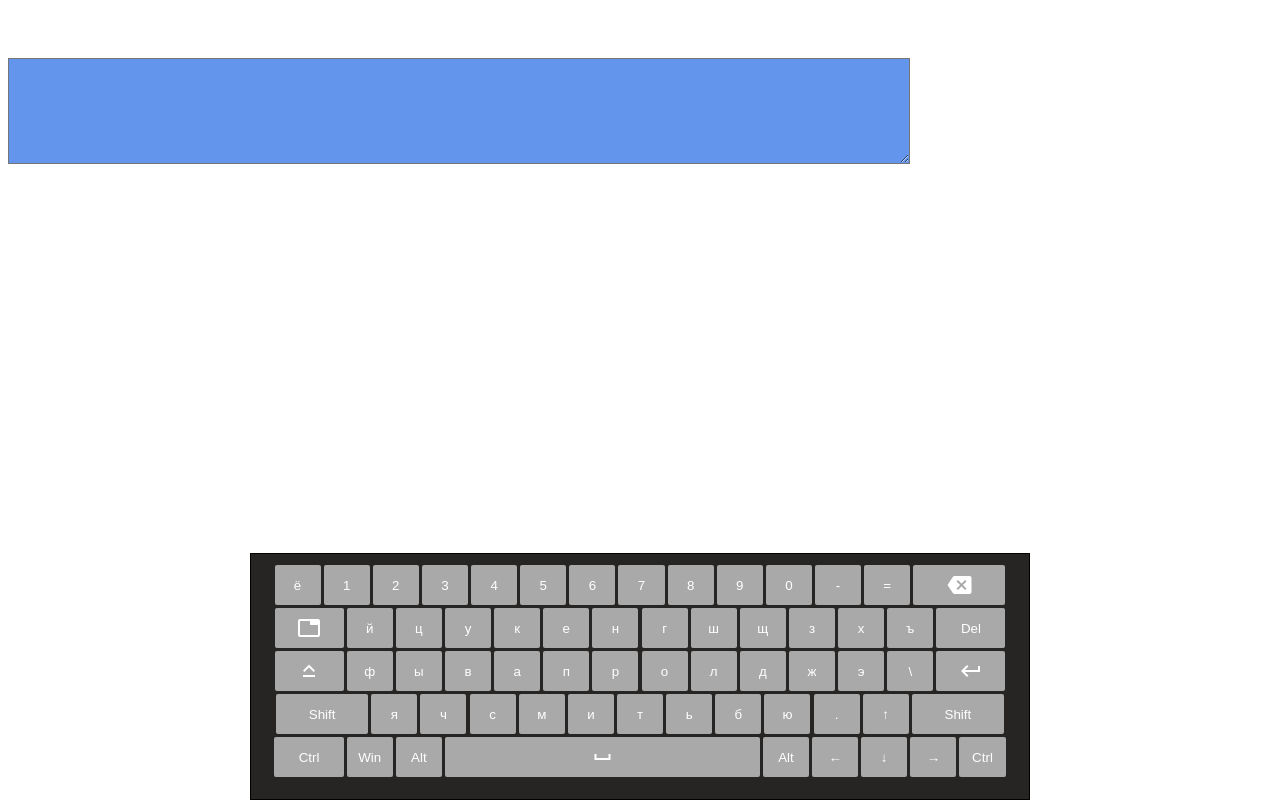
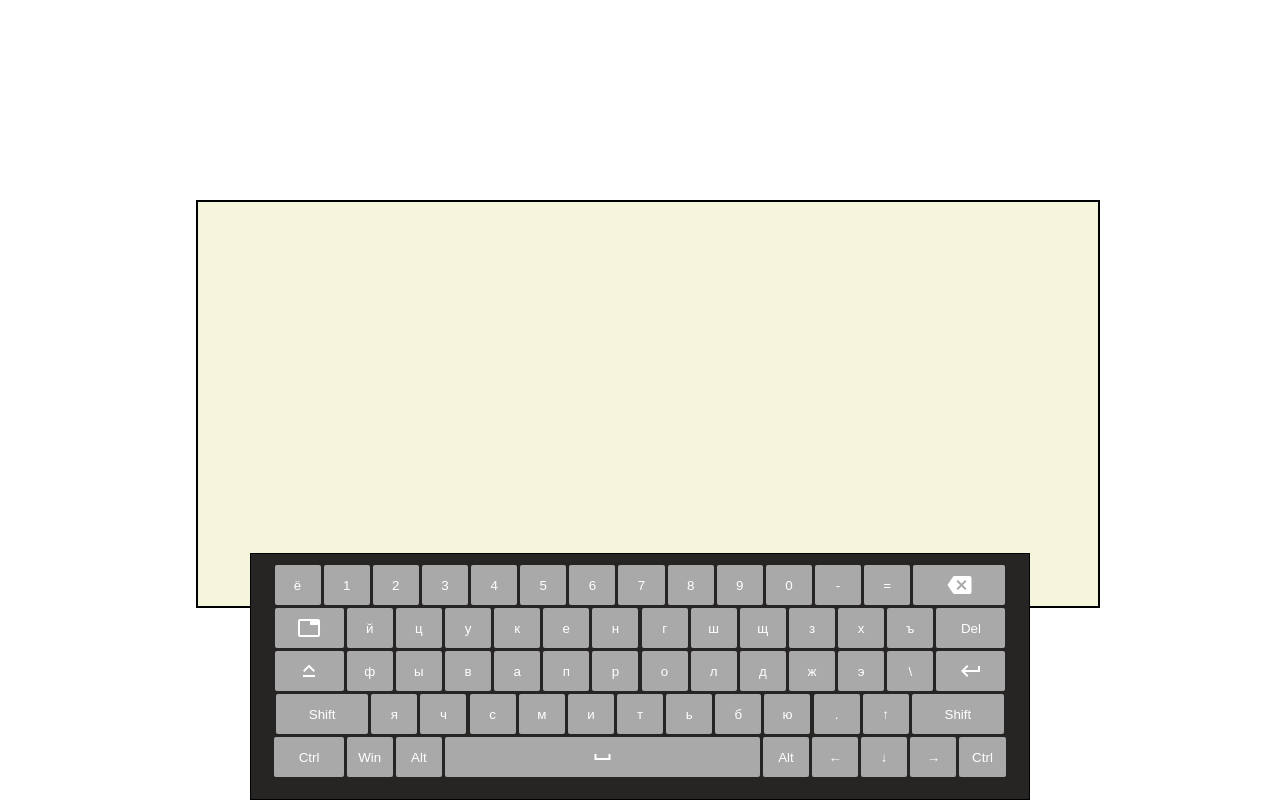
Before and after one commit to lordshtein/Virtual-Keyboard, a website: page index.html in a window 1280 px wide. Both pictures are taken after a click on the button "keyboard_return". Drawn offline with Linux system fonts and the light colour scheme.

Commit message:
fix: fixed textarea styles and active bnt styles

```diff
--- a/script.js
+++ b/script.js
@@ -355,6 +355,7 @@ const Keyboard = {
     document.body.appendChild(this.elements.wrapper);
 
     this.elements.keys = this.elements.keyboardLayout.querySelectorAll('.key-btn');
+    document.addEventListener('mouseup', () => this.mouseUpEvent());
   },
 
 
@@ -374,7 +375,7 @@ const Keyboard = {
 
       const newLine = ['Backspace', 'Delete', 'Enter', 'ShiftRight'].indexOf(key.eventCode);
       this.mouseDownEvent(newKey);
-      this.mouseUpEvent(newKey);
+
 
       switch (key.eventCode) {
         case 'Backspace':
@@ -435,7 +436,7 @@ const Keyboard = {
           newKey.innerHTML = createIcon('keyboard_return');
 
           newKey.addEventListener('click', () => {
-            this.properties.value += '\n';
+            this.properties.inputValue += '\n';
             this.refreshText();
           });
           document.addEventListener('keydown', (event) => {
@@ -588,7 +589,7 @@ const Keyboard = {
   },
 
   refreshText() {
-    this.elements.textarea.innerText = this.properties.inputValue;
+    this.elements.textarea.innerHTML= this.properties.inputValue;
   },
 
   mouseDownEvent(target) {
@@ -597,10 +598,10 @@ const Keyboard = {
     });
   },
 
-  mouseUpEvent(target) {
-    return target.addEventListener('mouseup', () => {
-      this.toggleActive(target);
-    });
+  mouseUpEvent() {
+    if (document.querySelector('.active')) {
+      this.toggleActive(document.querySelector('.active'));
+    }
   },
 };
 
--- a/styles.css
+++ b/styles.css
@@ -21,11 +21,16 @@ body {
 }
 
 .text-input {
+  display: block;
   width: 70%;
-  margin: 50px auto;
-  height: 100px;
-  background-color: cornflowerblue;
-
+  height: 400px;
+  position: relative;
+  margin: 200px auto;
+  resize: none;
+  background-color: #F5F5DC;
+  text-overflow: hidden;
+  border: 2px solid #000000;
+  outline: none;
 }
 
 .key-btn {
```
